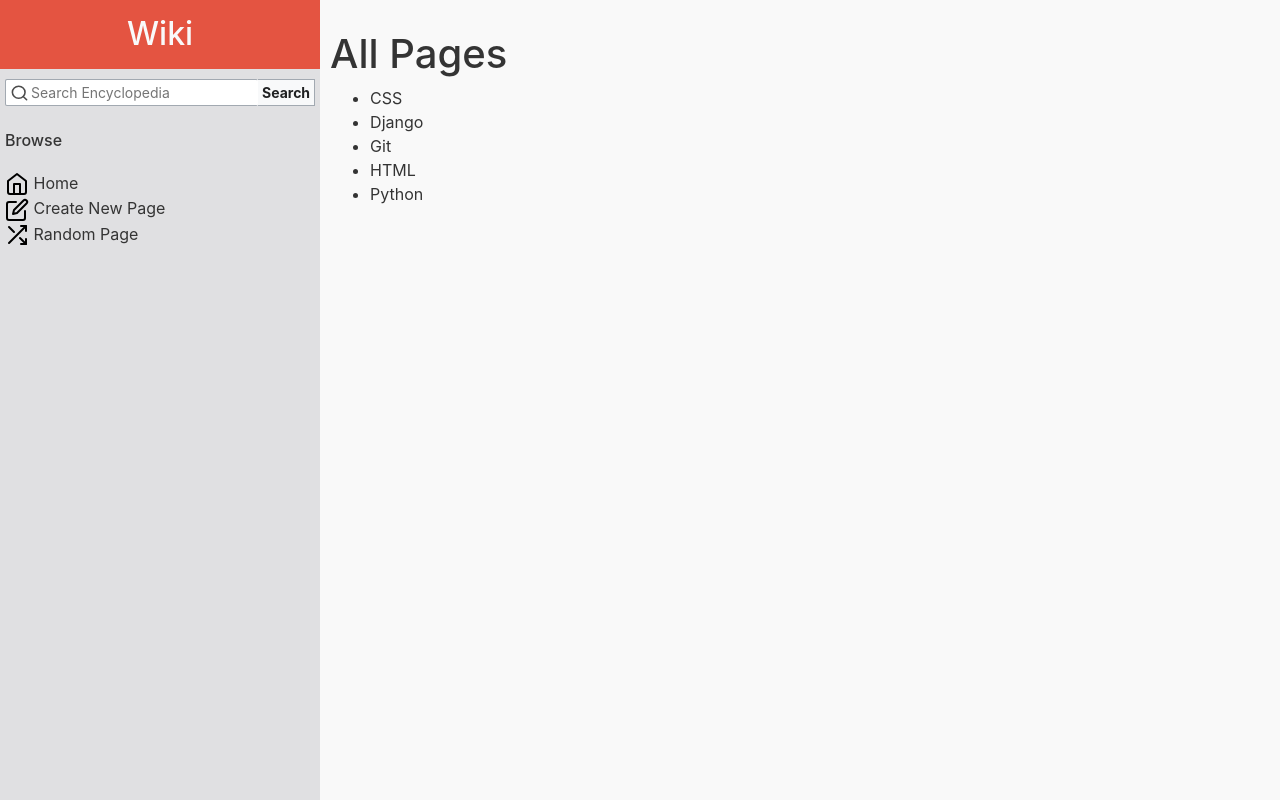
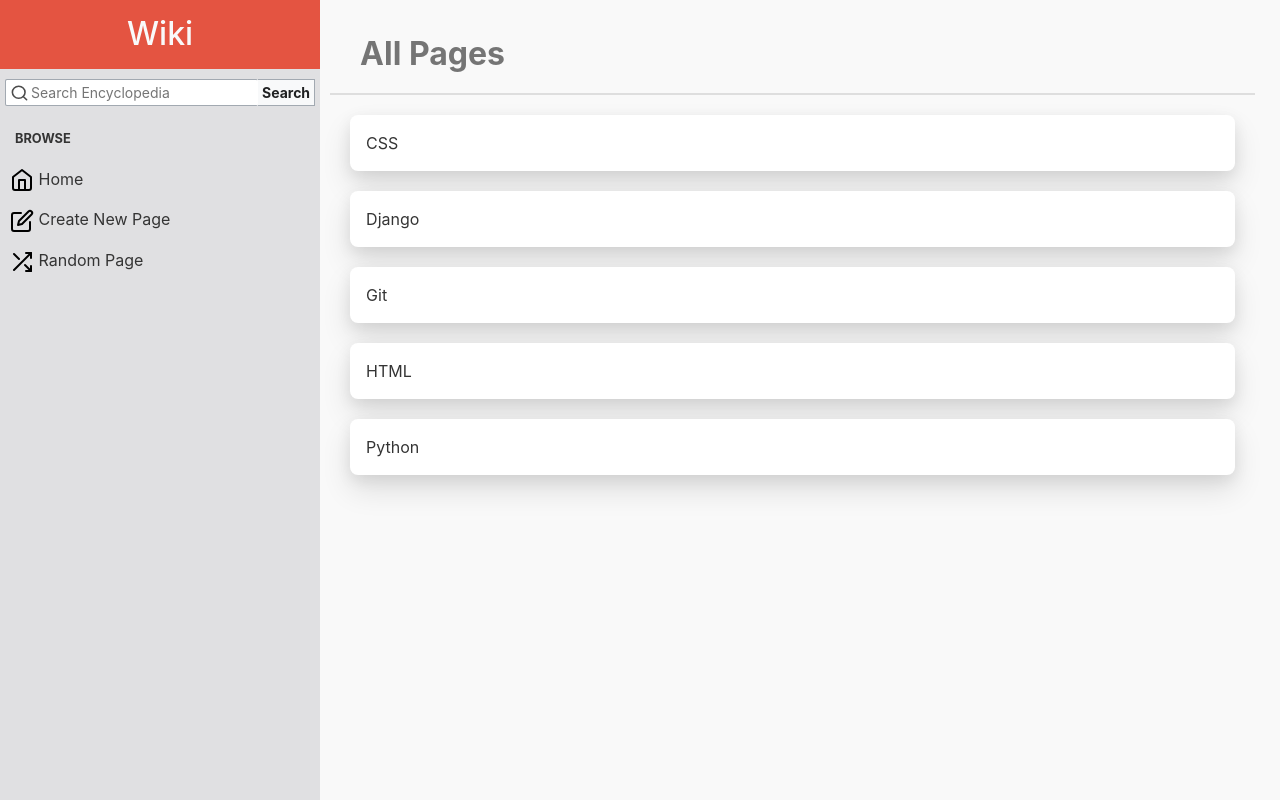
Before and after one commit to CrimsonStarkane/wiki-encyclopedia, a Django app: page / in a window 1280 px wide. Run offline with Django 3.2, Linux system fonts and the light colour scheme; some libraries are stand-ins or nearby versions.

Commit message:
finished the front page

```diff
--- a/encyclopedia/static/encyclopedia/compiled/styles.css
+++ b/encyclopedia/static/encyclopedia/compiled/styles.css
@@ -27,10 +27,19 @@
   text-decoration: none;
 }
 
+ul,
+li {
+  list-style-type: none;
+  list-style-position: inside;
+  margin: 0;
+  padding: 0;
+}
+
 .row {
   width: 100vw;
 }
 .row .sidebar {
+  position: relative;
   background-color: #e0e0e2;
   height: 100vh;
   padding-right: 0 !important;
@@ -82,19 +91,51 @@
   color: #404244;
 }
 .row .sidebar .page-links {
-  padding: 5px;
+  padding: 5px 10px;
   color: #343434;
 }
-.row .sidebar .page-links h6 {
-  margin: 20px 0;
+.row .sidebar .page-links .links-label {
+  margin: 20px 0 20px 5px;
+  font-size: 0.8rem;
+  font-weight: bold;
+}
+.row .sidebar .page-links .link {
+  margin-bottom: 15px;
 }
 .row .main {
   padding: 10px;
   background-color: #f9f9f9;
 }
 .row .main h1 {
-  margin-top: 0px;
-  padding-top: 20px;
+  margin: 25px 0 20px 30px;
+  font-size: 2rem;
+  font-weight: bold;
+  color: #757575;
+}
+.row .main .divider {
+  width: 100%;
+  border: 1px solid rgba(0, 0, 0, 0.11);
+  margin-bottom: 20px;
+}
+.row .main .entries {
+  padding: 0 20px;
+}
+.row .main .entries a:hover {
+  color: inherit;
+}
+.row .main .entries .entry {
+  padding: 1rem;
+  margin-bottom: 20px;
+  width: 100%;
+  box-shadow: 0 15px 30px 0 rgba(0, 0, 0, 0.11), 0 5px 15px 0 rgba(0, 0, 0, 0.08);
+  background-color: white;
+  border-radius: 0.5rem;
+  border-left: 0 solid #00ff99;
+  transition: border-left 300ms ease-in-out, padding-left 300ms ease-in-out;
+}
+.row .main .entries .entry:hover {
+  padding-left: 0.5rem;
+  border-left-width: 0.5rem;
 }
 
 /*# sourceMappingURL=styles.css.map */
--- a/encyclopedia/static/encyclopedia/stylesheets/styles.scss
+++ b/encyclopedia/static/encyclopedia/stylesheets/styles.scss
@@ -22,10 +22,19 @@
     text-decoration: none;
 }
 
+ul,
+li {
+    list-style-type: none;
+    list-style-position: inside;
+    margin: 0;
+    padding: 0;
+}
+
 .row {
     width: 100vw;
 
     .sidebar {
+        position: relative;
         background-color: #e0e0e2;
         height: 100vh;
         padding-right: 0 !important;
@@ -89,11 +98,17 @@
         }
 
         .page-links {
-            padding: 5px;
+            padding: 5px 10px;
             color: #343434;
 
-            h6 {
-                margin: 20px 0;
+            .links-label {
+                margin: 20px 0 20px 5px;
+                font-size: 0.8rem;
+                font-weight: bold;
+            }
+
+            .link {
+                margin-bottom: 15px;
             }
         }
     }
@@ -103,8 +118,40 @@
         background-color: c.$white-color;
 
         h1 {
-            margin-top: 0px;
-            padding-top: 20px;
+            margin: 25px 0 20px 30px;
+            font-size: 2rem;
+            font-weight: bold;
+            color: #757575;
+        }
+
+        .divider {
+            width: 100%;
+            border: 1px solid rgba(0, 0, 0, 0.11);
+            margin-bottom: 20px;
+        }
+
+        .entries {
+            padding: 0 20px;
+
+            a:hover {
+                color: inherit;
+            }
+
+            .entry {
+                padding: 1rem;
+                margin-bottom: 20px;
+                width: 100%;
+                box-shadow: 0 15px 30px 0 rgba(0, 0, 0, 0.11), 0 5px 15px 0 rgba(0, 0, 0, 0.08);
+                background-color: white;
+                border-radius: 0.5rem;
+                border-left: 0 solid #00ff99;
+                transition: border-left 300ms ease-in-out, padding-left 300ms ease-in-out;
+            }
+
+            .entry:hover {
+                padding-left: 0.5rem;
+                border-left-width: 0.5rem;
+            }
         }
     }
 }
--- a/encyclopedia/templates/encyclopedia/index.html
+++ b/encyclopedia/templates/encyclopedia/index.html
@@ -6,10 +6,12 @@
 
 {% block body %}
     <h1>All Pages</h1>
-
-    <ul>
+    <div class="divider"></div>
+    <ul class="entries">
         {% for entry in entries %}
-            <li>{{ entry }}</li>
+            <a href="#">
+                <li class="entry">{{ entry }}</li>
+            </a>
         {% endfor %}
     </ul>
 
--- a/encyclopedia/templates/encyclopedia/layout.html
+++ b/encyclopedia/templates/encyclopedia/layout.html
@@ -22,28 +22,26 @@
                 <input type="submit" value="Search">
             </form>
             <div class="page-links">
-                <h6>Browse</h6>
-                <div>
+                <h6 class="links-label">BROWSE</h6>
+                <div class="link">
                     <a href="{% url 'index' %}">
                         <img src="{% static 'encyclopedia/home.svg' %}" alt="Home Icon">
                         Home
                     </a>
                 </div>
-                <div>
+                <div class="link">
                     <a href="#">
                         <img src="{% static 'encyclopedia/edit.svg' %}" alt="Edit Icon">
                         Create New Page
                     </a>
                 </div>
-                <div>
+                <div class="link">
                     <a href="#">
                         <img src="{% static 'encyclopedia/shuffle.svg' %}" alt="Shuffle Icon">
                         Random Page
                     </a>
                 </div>
             </div>
-            {% block nav %}
-            {% endblock %}
         </div>
         <div class="main col">
             {% block body %}
```
Also changed, not shown: 1 other file.
